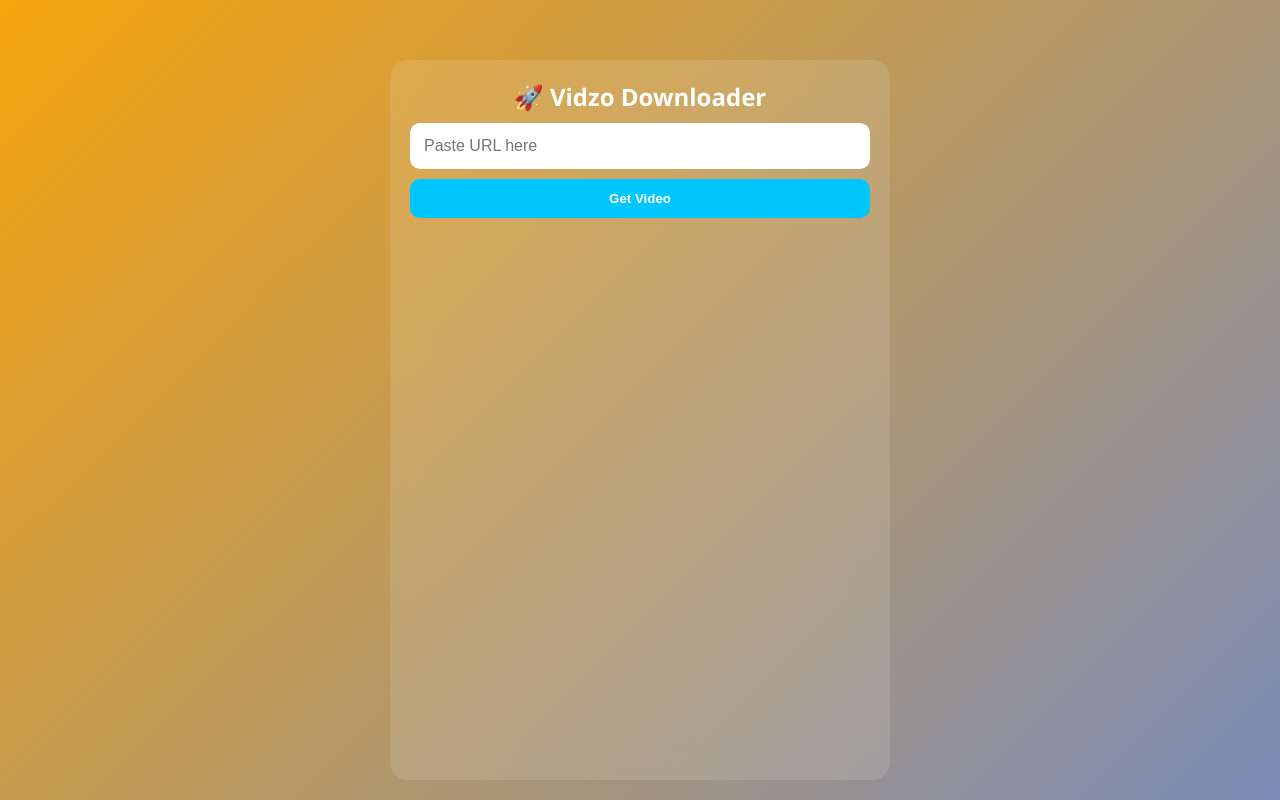
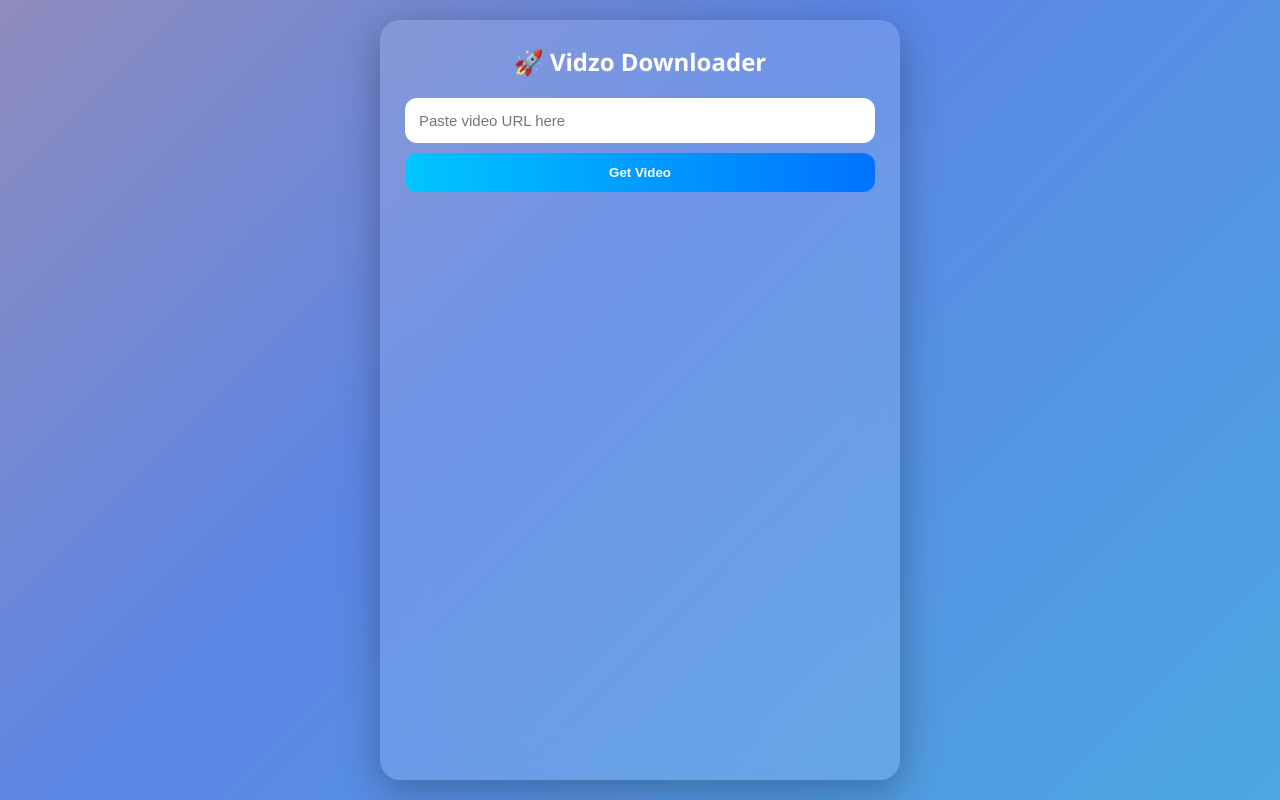
Before and after one commit to viveksingh48162-design/insta-downloader, a Flask app: page / in a window 1280 px wide. Run offline with Flask 3, Linux system fonts and the light colour scheme.

Commit message:
Update index.html

```diff
--- a/templates/index.html
+++ b/templates/index.html
@@ -8,10 +8,10 @@
 *{margin:0;padding:0;box-sizing:border-box;}
 
 body{
-font-family:Segoe UI;
-background:linear-gradient(-45deg,#36d1dc,#5b86e5,#ffa600,#ee0979);
+font-family:'Segoe UI',sans-serif;
+background:linear-gradient(-45deg,#36d1dc,#5b86e5,#ff9966,#ee0979);
 background-size:400% 400%;
-animation:gradientBG 10s ease infinite;
+animation:gradientBG 12s ease infinite;
 color:white;
 min-height:100vh;
 display:flex;
@@ -27,22 +27,25 @@ padding:20px;
 
 .container{
 background:rgba(255,255,255,0.12);
-backdrop-filter:blur(15px);
-padding:20px;
-border-radius:18px;
+backdrop-filter:blur(20px);
+padding:25px;
+border-radius:20px;
 width:100%;
-max-width:500px;
+max-width:520px;
 text-align:center;
-margin-top:40px;
+box-shadow:0 10px 40px rgba(0,0,0,0.3);
 }
+
+h2{margin-bottom:10px;}
 
 input{
 width:100%;
 padding:14px;
 border:none;
-border-radius:10px;
+border-radius:12px;
 margin-top:10px;
-font-size:16px;
+font-size:15px;
+outline:none;
 }
 
 .btn{
@@ -50,8 +53,8 @@ margin-top:10px;
 padding:12px;
 width:100%;
 border:none;
-border-radius:10px;
-background:#00c6ff;
+border-radius:12px;
+background:linear-gradient(90deg,#00c6ff,#0072ff);
 color:white;
 font-weight:bold;
 cursor:pointer;
@@ -61,15 +64,18 @@ cursor:pointer;
 background:rgba(255,255,255,0.25);
 margin-top:10px;
 padding:12px;
-border-radius:10px;
+border-radius:12px;
 cursor:pointer;
+transition:0.2s;
 }
+
+.box:hover{transform:scale(1.04);}
 
 img{
 width:100%;
-max-width:250px;
+max-width:260px;
 margin-top:10px;
-border-radius:10px;
+border-radius:12px;
 }
 
 #loader{display:none;margin-top:15px;}
@@ -93,7 +99,7 @@ transition:0.3s;
 <div class="container">
 <h2>🚀 Vidzo Downloader</h2>
 
-<input id="url" placeholder="Paste URL here">
+<input id="url" placeholder="Paste video URL here">
 <button class="btn" onclick="autoFetch()">Get Video</button>
 
 <div id="loader">
@@ -102,7 +108,6 @@ transition:0.3s;
 
 <div id="video"></div>
 <div id="options"></div>
-
 </div>
 
 <script>
@@ -111,11 +116,11 @@ let videoData={};
 let formatsData={};
 let interval;
 
-// AutoFetch
+// 🔥 AutoFetch (debounce)
 let timer;
 document.getElementById("url").addEventListener("input", ()=>{
 clearTimeout(timer);
-timer=setTimeout(autoFetch,700);
+timer=setTimeout(autoFetch,800);
 });
 
 async function autoFetch(){
@@ -137,7 +142,7 @@ interval=setInterval(()=>{
 if(p<90){p+=5;bar.style.width=p+"%";}
 },200);
 
-// API
+// API call
 let res=await fetch("/get_video",{
 method:"POST",
 headers:{"Content-Type":"application/json"},
@@ -152,22 +157,24 @@ bar.style.width="100%";
 setTimeout(()=>loader.style.display="none",400);
 
 if(data.error){
-video.innerHTML=data.error;
+video.innerHTML="<p>"+data.error+"</p>";
 return;
 }
 
+// show video
 video.innerHTML=`
 <h3>${data.title}</h3>
 <img src="${data.thumbnail}">
 `;
 
+// options
 options.innerHTML=`
 <div class="box" onclick="fast()">⚡ FAST</div>
 <div class="box" onclick="turbo()">🚀 TURBO</div>
 `;
 }
 
-// FAST
+// ⚡ FAST
 function fast(){
 if(videoData.is_short || videoData.is_social){
 options.innerHTML=`
@@ -179,25 +186,29 @@ getFormats();
 }
 }
 
-// TURBO
-function turbo(){ fast(); }
+// 🚀 TURBO
+function turbo(){
+fast();
+}
 
-// formats
+// 🎯 formats (YouTube long)
 async function getFormats(){
+
 let res=await fetch("/get_formats",{
 method:"POST",
 headers:{"Content-Type":"application/json"},
 body:JSON.stringify({url:URL})
 });
+
 formatsData=await res.json();
 
 options.innerHTML=`
-<div class="box" onclick="showMP4()">MP4</div>
+<div class="box" onclick="showMP4()">MP4 (Quality)</div>
 <div class="box" onclick="showMP3()">MP3</div>
 `;
 }
 
-// mp4
+// MP4 quality
 function showMP4(){
 let html="";
 formatsData.video.forEach(v=>{
@@ -206,7 +217,7 @@ html+=`<div class="box" onclick="download('${v.format_id}','video')">${v.quality
 options.innerHTML=html;
 }
 
-// mp3
+// MP3
 function showMP3(){
 options.innerHTML=`
 <div class="box" onclick="download('bestaudio','audio')">128kbps</div>
@@ -214,7 +225,7 @@ options.innerHTML=`
 `;
 }
 
-// DOWNLOAD (NO ADS)
+// DOWNLOAD (clean)
 function download(format_id,type){
 
 fetch("/download",{
```
